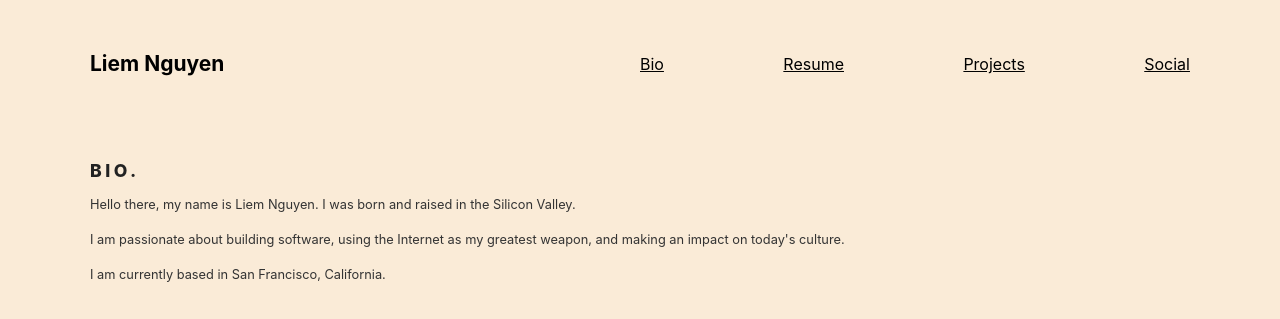
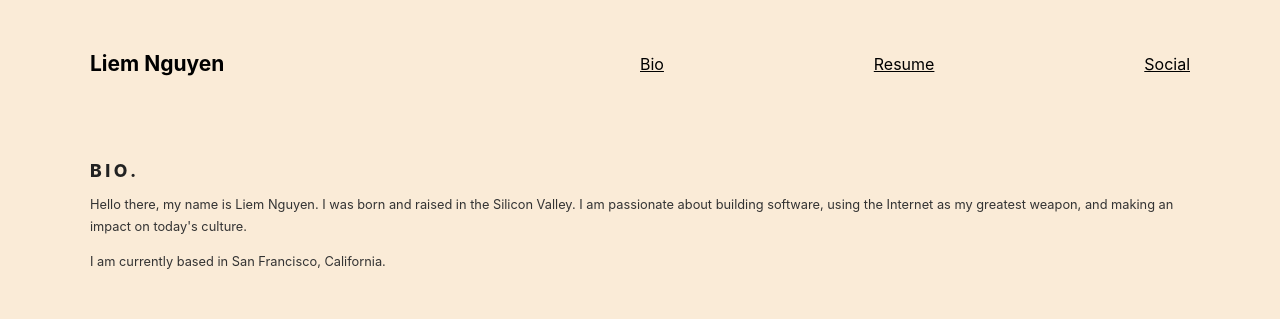
Before and after one commit to liemnguyen15/liemnguyen15.github.io, a plain HTML site: page index.html in a window 1280 px wide. Shown: the top 319 px of the page. Drawn offline with Linux system fonts and the light colour scheme.

Commit message:
clean up

```diff
--- a/index.html
+++ b/index.html
@@ -24,7 +24,7 @@
           <a href="Liem's Resume.pdf" target="_blank" class="menu-item"
             >Resume</a
           >
-          <a href="#projects" class="menu-item">Projects</a>
+          <!--<a href="#projects" class="menu-item">Projects</a>-->
           <a href="#social" class="menu-item">Social</a>
         </div>
       </nav>
@@ -34,11 +34,9 @@
         <div class="bio-text">
           <p>
             Hello there, my name is Liem Nguyen. I was born and raised in the
-            Silicon Valley.
-          </p>
-          <p>
-            I am passionate about building software, using the Internet as my
-            greatest weapon, and making an impact on today's culture.
+            Silicon Valley. I am passionate about building software, using the
+            Internet as my greatest weapon, and making an impact on today's
+            culture.
           </p>
           <p>
             I am currently based in San Francisco, California.
@@ -47,6 +45,7 @@
       </div>
 
       <!--Projects-->
+      <!--
       <div class="text" id="projects">
         <div class="project-header">Projects.</div>
         <div class="project-text">
@@ -60,8 +59,10 @@
           /></a>
         </div>
       </div>
+      -->
 
       <!--Social-->
+
       <div class="text" id="social">
         <div class="social-header">Social.</div>
         <div class="social-text">
```
Also changed, not shown: 2 other files.
